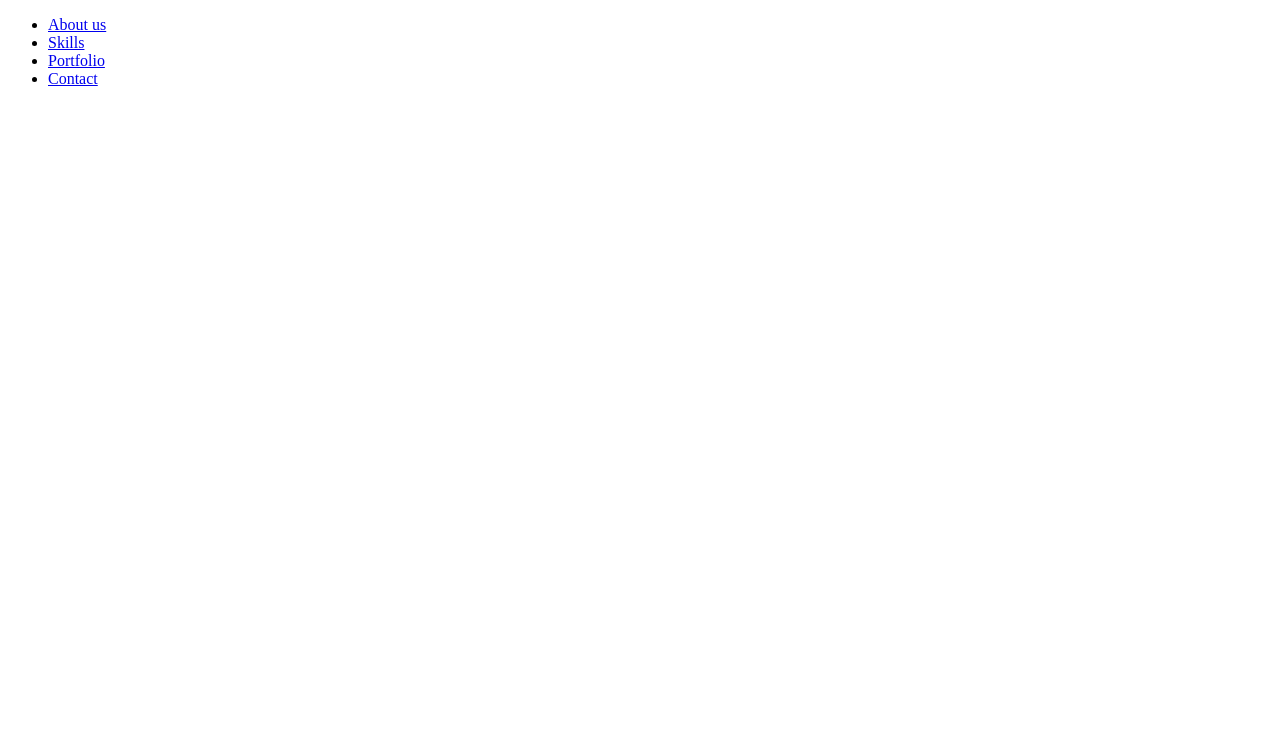
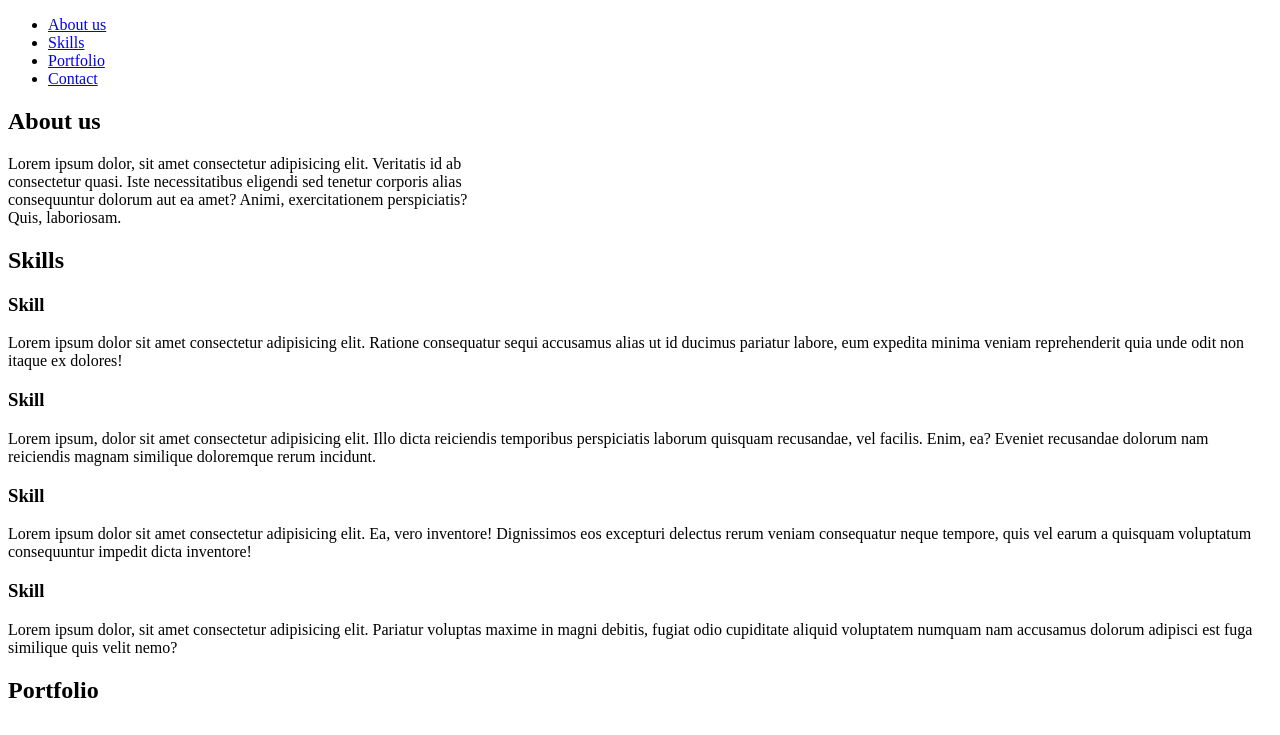
Before and after one commit to adrianp98/prosta-strona, a plain HTML site: page index.html in a window 1280 px wide. Shown: the top 735 px of the page. Drawn offline with Linux system fonts and the light colour scheme.

Commit message:
poprawa zadania

```diff
--- a/index.html
+++ b/index.html
@@ -9,18 +9,111 @@
     <nav class="main-navigation">
       <ul class="menu-list">
         <li>
-          <a href="/sekcje/about-us.html">About us</a>
+          <a href="#about-us">About us</a>
         </li>
         <li>
-          <a href="/sekcje/skills.html">Skills</a>
+          <a href="#skills">Skills</a>
         </li>
         <li>
-          <a href="/sekcje/portfolio.html">Portfolio</a>
+          <a href="#portfolio">Portfolio</a>
         </li>
         <li>
-          <a href="/sekcje/contact.html">Contact</a>
+          <a href="#contact">Contact</a>
         </li>
       </ul>
     </nav>
+
+    <section id="about-us">
+      <h2>About us</h2>
+      <p>
+        Lorem ipsum dolor, sit amet consectetur adipisicing elit. Veritatis id
+        ab<br />
+        consectetur quasi. Iste necessitatibus eligendi sed tenetur corporis
+        alias<br />
+        consequuntur dolorum aut ea amet? Animi, exercitationem perspiciatis?<br />
+        Quis, laboriosam.
+      </p>
+    </section>
+
+    <section id="skills">
+      <h2>Skills</h2>
+      <div class="skill">
+        <h3>Skill</h3>
+        <p>
+          Lorem ipsum dolor sit amet consectetur adipisicing elit. Ratione
+          consequatur sequi accusamus alias ut id ducimus pariatur labore, eum
+          expedita minima veniam reprehenderit quia unde odit non itaque ex
+          dolores!
+        </p>
+      </div>
+      <div class="skill">
+        <h3>Skill</h3>
+        <p>
+          Lorem ipsum, dolor sit amet consectetur adipisicing elit. Illo dicta
+          reiciendis temporibus perspiciatis laborum quisquam recusandae, vel
+          facilis. Enim, ea? Eveniet recusandae dolorum nam reiciendis magnam
+          similique doloremque rerum incidunt.
+        </p>
+      </div>
+      <div class="skill">
+        <h3>Skill</h3>
+        <p>
+          Lorem ipsum dolor sit amet consectetur adipisicing elit. Ea, vero
+          inventore! Dignissimos eos excepturi delectus rerum veniam consequatur
+          neque tempore, quis vel earum a quisquam voluptatum consequuntur
+          impedit dicta inventore!
+        </p>
+      </div>
+      <div class="skill">
+        <h3>Skill</h3>
+        <p>
+          Lorem ipsum dolor, sit amet consectetur adipisicing elit. Pariatur
+          voluptas maxime in magni debitis, fugiat odio cupiditate aliquid
+          voluptatem numquam nam accusamus dolorum adipisci est fuga similique
+          quis velit nemo?
+        </p>
+      </div>
+    </section>
+
+    <section id="portfolio">
+      <h2>Portfolio</h2>
+      <br />
+
+      <div class="portfolio item">
+        <img src="/grafiki/html logo.png" alt="html logo" />
+      </div>
+      <div class="portfolio item">
+        <img src="/grafiki/css logo.png" alt="css logo" />
+      </div>
+      <div class="portfolio item">
+        <img src="/grafiki/js logo.png" alt="java script logo" />
+      </div>
+    </section>
+
+    <section id="contact">
+      <h2>Adrian Pietrasiuk</h2>
+      <form>
+        <label for="fname"> Imię </label><br />
+        <input type="text" id="fname" name="fname" required /><br />
+        <label for="lname">Nazwisko</label><br />
+        <input type="text" id="lname" name="lname" required /> <br />
+        <label for="message">Wiadomość</label><br />
+        <input type="text" id="message" name="message" required /> <br />
+        <br /><input type="submit" value="Wyślij" />
+      </form>
+
+      <address>
+        <p>
+          Kontakt:
+          <a href="mailto:adrian@pietrasiuk.com">adrian@pietrasiuk.com</a>
+        </p>
+        <p>Nr telefonu: 123-123-123</p>
+        <p>
+          Adres:<br />
+          Lublin ul. Przykładowa 1<br />
+          20-199
+        </p>
+      </address>
+    </section>
   </body>
 </html>
```
